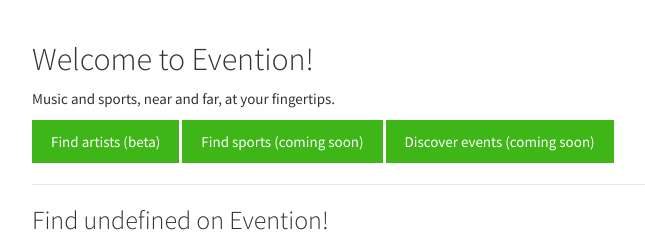
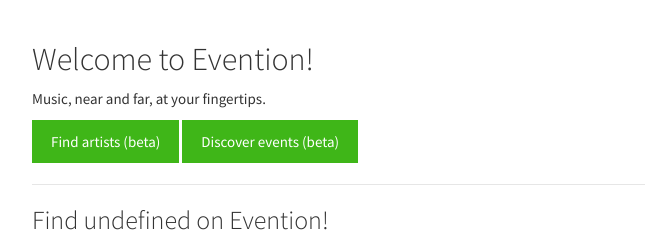
Before and after one commit to EricZaporzan/evention, a Django app: template evention/templates/pages/home.html in a window 1280 px wide. Shown: the part 52-298 px from the top of the page, without its empty margins (38-683 px from the left). Run offline with Django 3.2, Linux system fonts and the light colour scheme; the template is opened without the code that fills it, so the values that code supplies are empty; parts of the project's set-up code (start-up, migrations or seed data) failed here and were passed over; some libraries are stand-ins or nearby versions.

Commit message:
Removed sports from the homepage. They'll be back. Someday.

```diff
--- a/evention/templates/events/find_events.html
+++ b/evention/templates/events/find_events.html
@@ -10,7 +10,8 @@
 <div class="row">
   <div class="col-md-12">
     <h2>Upcoming events</h2>
-    <p>Add your favourite bands and musicians <a href="{% url 'events:find_bands' %}">here</a>!</p>
+    <p>Not seeing any events? Add your favourite bands and musicians <a href="{% url 'events:find_bands' %}">here</a>!</p>
+    <p>New events are added nightly, so be sure to check back often!</p>
   </div>
 </div>
 
--- a/evention/templates/pages/home.html
+++ b/evention/templates/pages/home.html
@@ -3,11 +3,11 @@
 {% block content %}
 
 <h2>Welcome to Evention!</h2>
-<p>Music and sports, near and far, at your fingertips.</p>
+<p>Music, near and far, at your fingertips.</p>
 <div>
   <a href="{% url 'events:find_bands' %}" class="btn btn-success">Find artists (beta)</a>
-  <a href="{% url 'events:find_sports' %}" class="btn btn-success">Find sports (coming soon)</a>
-  <a href="{% url 'events:find_events' %}" class="btn btn-success">Discover events (coming soon)</a>
+  <!--<a href="{% url 'events:find_sports' %}" class="btn btn-success">Find sports (coming soon)</a>-->
+  <a href="{% url 'events:find_events' %}" class="btn btn-success">Discover events (beta)</a>
 </div>
 
 <hr />
```
